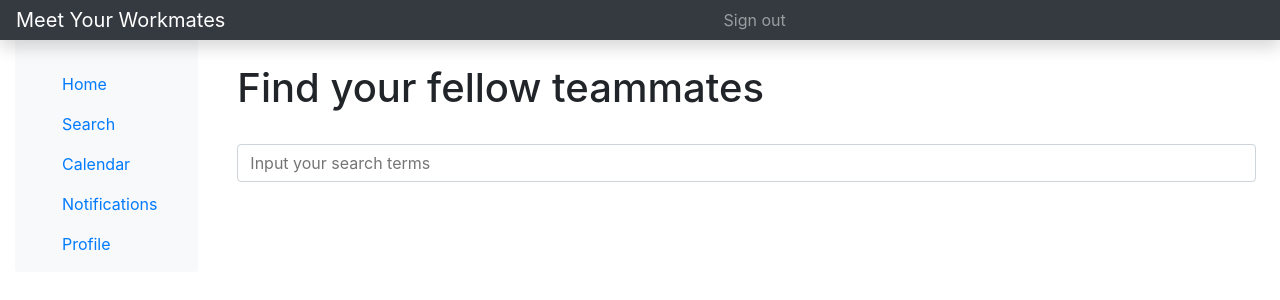
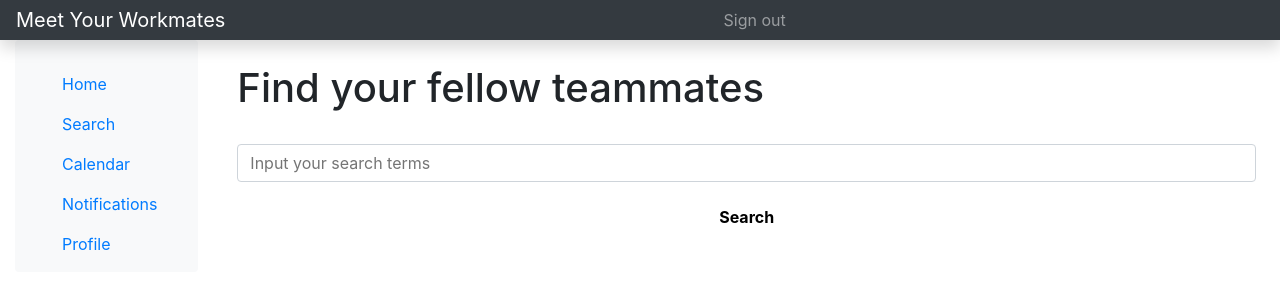
Before and after one commit to LindseydB/Meet-your-work-mates, a React (Create React App) app in the folder client/: page /search in a window 1280 px wide. Shown: the top 300 px of the page. Built offline with nearby package versions, Linux system fonts and the light colour scheme.

Commit message:
Implemented basic search form

```diff
--- a/client/src/containers/pages/Search/Search.js
+++ b/client/src/containers/pages/Search/Search.js
@@ -1,20 +1,27 @@
 import React from 'react'
 
 const Search = () => {
-    const onSubmit = () => {
+    const onSubmit = (e) => {
+        e.preventDefault();
 
+        e.target.elements.keywords.value = "";
     }
 
     return (
         <React.Fragment>
             <br />
             <h1>Find your fellow teammates</h1><br />
-            <div className="form-group">
-                <form method="Post" onSubmit={onSubmit}>
-                    <input type="text"
-                        name="keywords"
-                        placeholder="Input your search terms"
-                        required />
+            <div>
+                <form onSubmit={onSubmit}>
+                    <div className="form-group">
+                        <input type="text"
+                            name="keywords"
+                            placeholder="Input your search terms"
+                            required />
+                    </div>
+                    <div className="form-group">
+                        <input type="submit" value="Search" className="btn btn-primary" />
+                    </div>
                 </form>
             </div>
         </React.Fragment>
```
